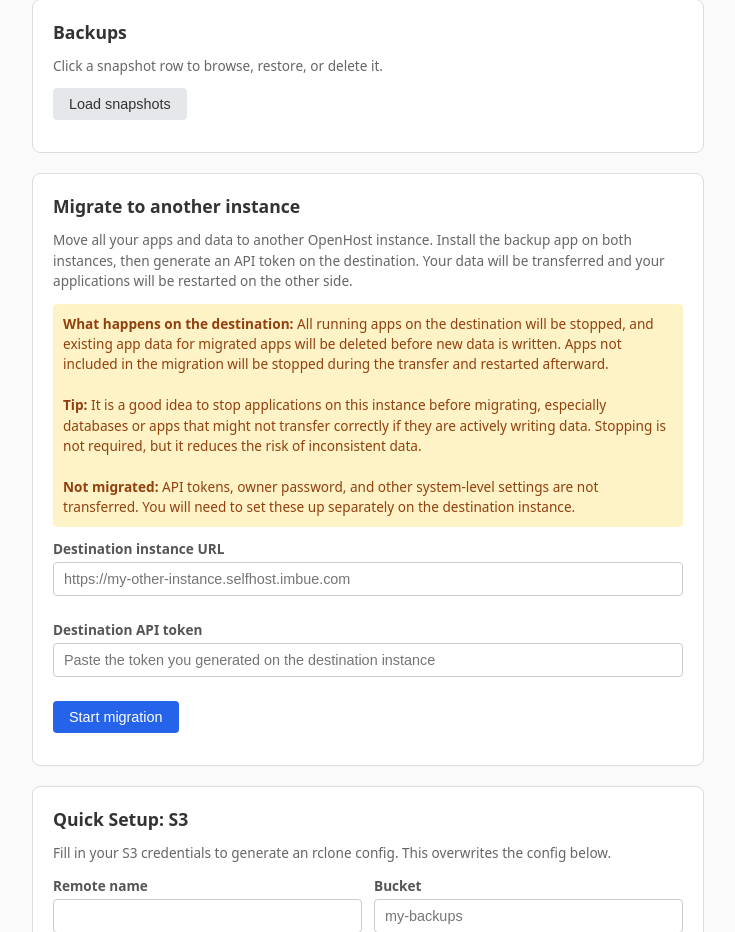
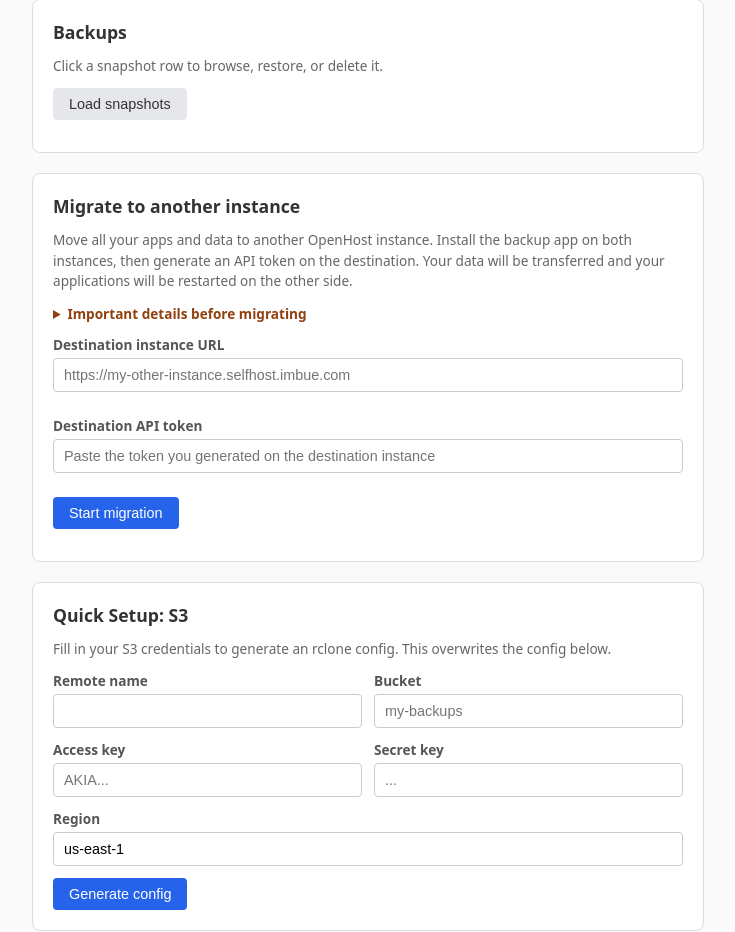
Before and after one commit to imbue-openhost/openhost-backup, a Python web app: template templates/index.html in a window 1280 px wide. Shown: the part 357-1289 px from the top of the page, without its empty margins (272-1007 px from the left). Run offline with Jinja, Linux system fonts and the light colour scheme; the template is opened without the code that fills it, so the values that code supplies are empty.

Commit message:
Make migration details section collapsible

```diff
--- a/templates/index.html
+++ b/templates/index.html
@@ -153,7 +153,9 @@
             on the destination. Your data will be transferred and your applications
             will be restarted on the other side.
         </p>
-        <p class="info" style="background:#fef3c7;padding:10px;border-radius:4px;color:#92400e;">
+        <details style="margin-bottom:12px;">
+            <summary style="cursor:pointer;font-size:0.85rem;color:#92400e;font-weight:600;">Important details before migrating</summary>
+            <div class="info" style="background:#fef3c7;padding:10px;border-radius:4px;color:#92400e;margin-top:6px;">
                 <strong>What happens on the destination:</strong> All running apps on
                 the destination will be stopped, and existing app data for migrated apps
                 will be deleted before new data is written. Apps not included in the
@@ -167,7 +169,8 @@
                 <strong>Not migrated:</strong> API tokens, owner password, and other
                 system-level settings are not transferred. You will need to set these
                 up separately on the destination instance.
-        </p>
+            </div>
+        </details>
 
         <div style="margin-bottom:12px;">
             <label>Destination instance URL</label>
```
Lines whose indentation alone changed are shown as unchanged.
